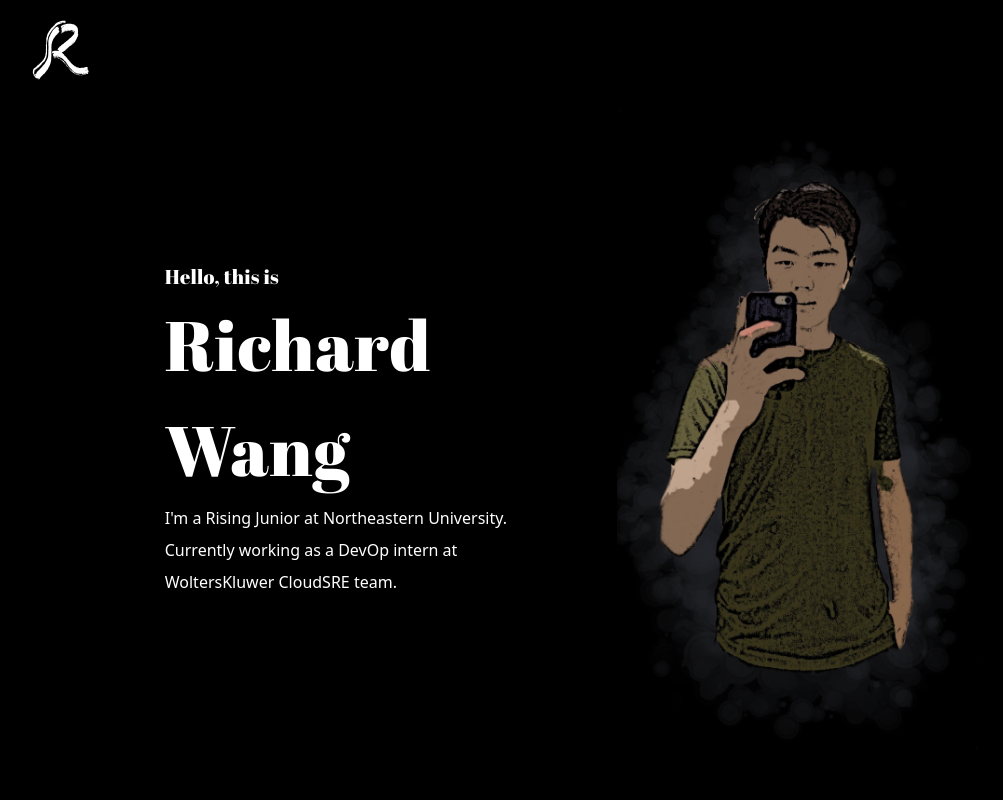
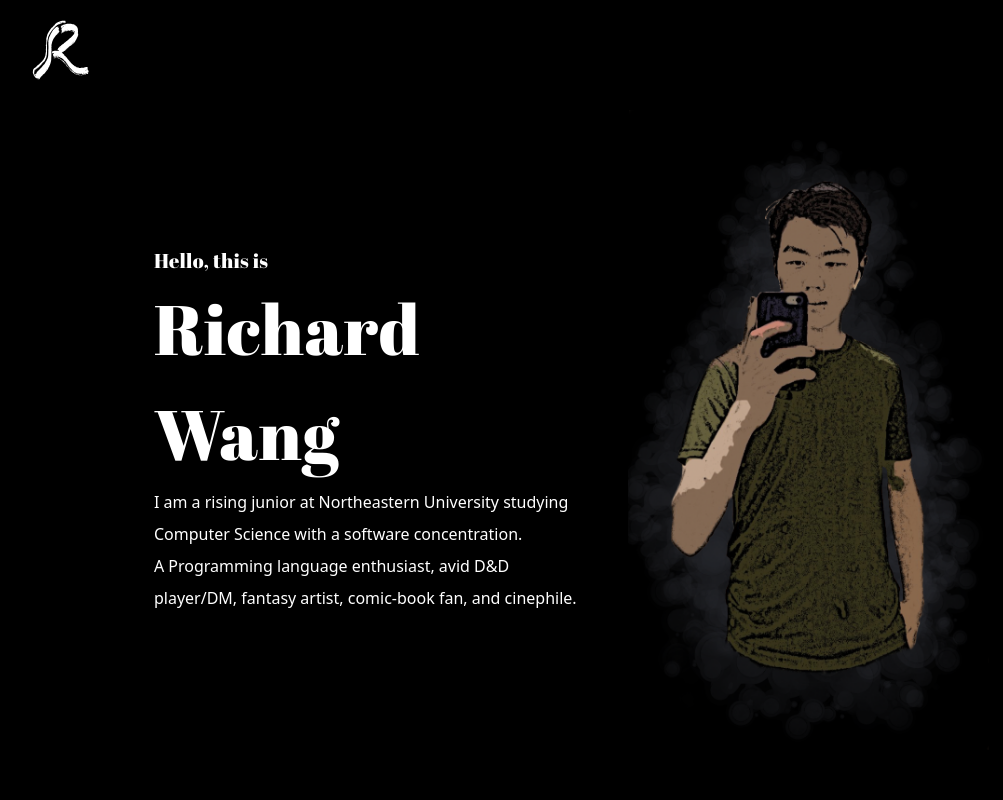
Before and after one commit to richardwzp/carbonado, a React (Create React App) app: page / in a window 1280 px wide. Shown: the top 800 px of the page, without its empty margins (69-1072 px from the left). Built offline with nearby package versions, Linux system fonts and the light colour scheme.

Commit message:
polishing some home page format

```diff
--- a/src/pages/Home/home.css
+++ b/src/pages/Home/home.css
@@ -2,7 +2,7 @@
     display: flex;
     flex-direction: column;
     align-items: center;
-    height: 5000px;
+    height: 3600px;
     color: white;
     padding: 100px;
 }
--- a/src/pages/Home/sections/intro/IntroSection.tsx
+++ b/src/pages/Home/sections/intro/IntroSection.tsx
@@ -14,7 +14,7 @@ const introPictureStyle = {
     gap: 20,
     }
 const textElementStyle = {
-    width: "40%",
+    width: "42%",
     display: "flex",
     alignItems: "center",
 }
@@ -26,13 +26,14 @@ const IntroSection = ({style, className}: any) => {
         <div style={textElementStyle}>
             <Fade top cascade>
                 <div style={{display: "flex", flexDirection: "column"}}>
-                    <div>
+                    <div style={{width: "100%"}}>
                         <Greeting>Hello, this is</Greeting>
                         {name}
                     </div>
-                    <div style={{width: "80%", lineHeight: 2}}>
-                        I'm a Rising Junior at Northeastern University.
-                        Currently working as a DevOp intern at WoltersKluwer CloudSRE team.
+                    <div style={{width: "95%", lineHeight: 2}}>
+                        I am a rising junior at Northeastern University studying Computer Science with a software concentration.
+                        <br/>
+                        A Programming language enthusiast, avid D&D player/DM, fantasy artist, comic-book fan, and cinephile.
                     </div>
                 </div>
             </Fade>
```
